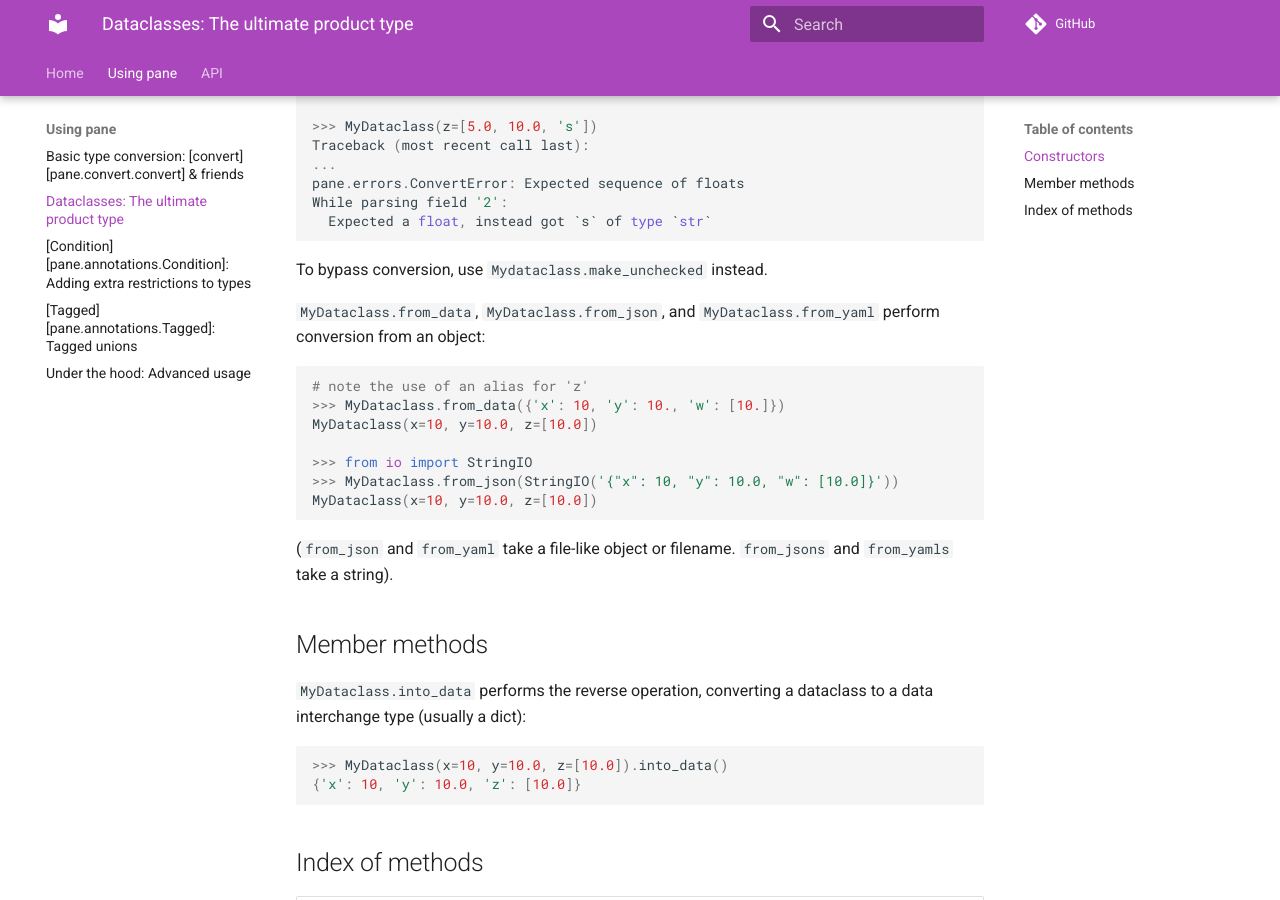
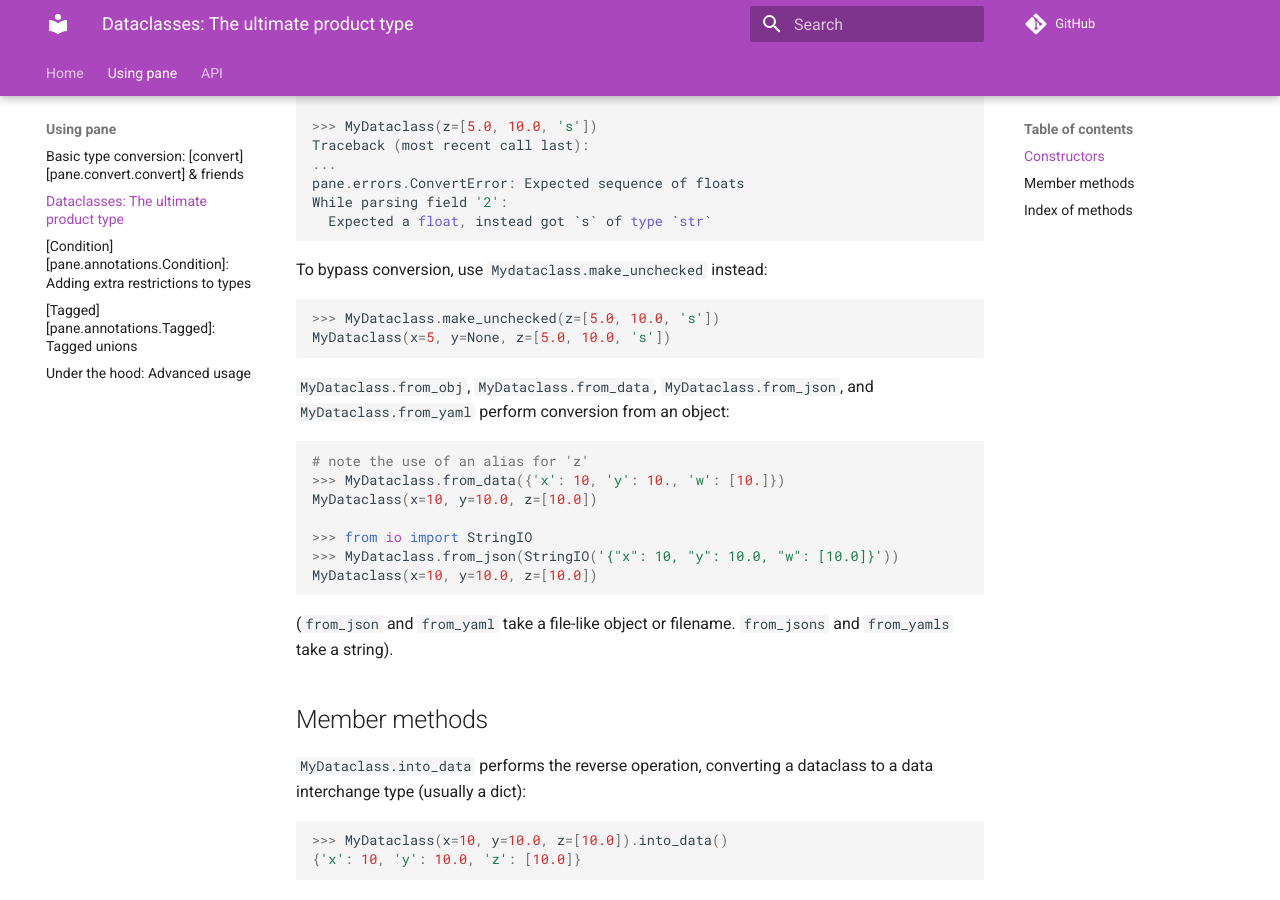
Before and after one commit to hexane360/pane, an MkDocs documentation site: the page built from docs/using/dataclasses.md, in a window 1280 px wide and 900 px high, scrolled down 732 px. Built offline with MkDocs 1.6.1 and Material for MkDocs 9.7.7, drawn with Linux system fonts in a browser that asks for light colours; comment, search, counter and statistics services are not loaded; the version menu is left out.

Commit message:
Small doc changes

````diff
--- a/docs/using/dataclasses.md
+++ b/docs/using/dataclasses.md
@@ -40,9 +40,14 @@ While parsing field '2':
   Expected a float, instead got `s` of type `str`
 ```
 
-To bypass conversion, use `Mydataclass.make_unchecked` instead.
+To bypass conversion, use `Mydataclass.make_unchecked` instead:
 
-`MyDataclass.from_data`, `MyDataclass.from_json`, and `MyDataclass.from_yaml` perform conversion from an object:
+```python
+>>> MyDataclass.make_unchecked(z=[5.0, 10.0, 's'])
+MyDataclass(x=5, y=None, z=[5.0, 10.0, 's'])
+```
+
+`MyDataclass.from_obj`, `MyDataclass.from_data`, `MyDataclass.from_json`, and `MyDataclass.from_yaml` perform conversion from an object:
 
 ```python
 # note the use of an alias for 'z'
````
